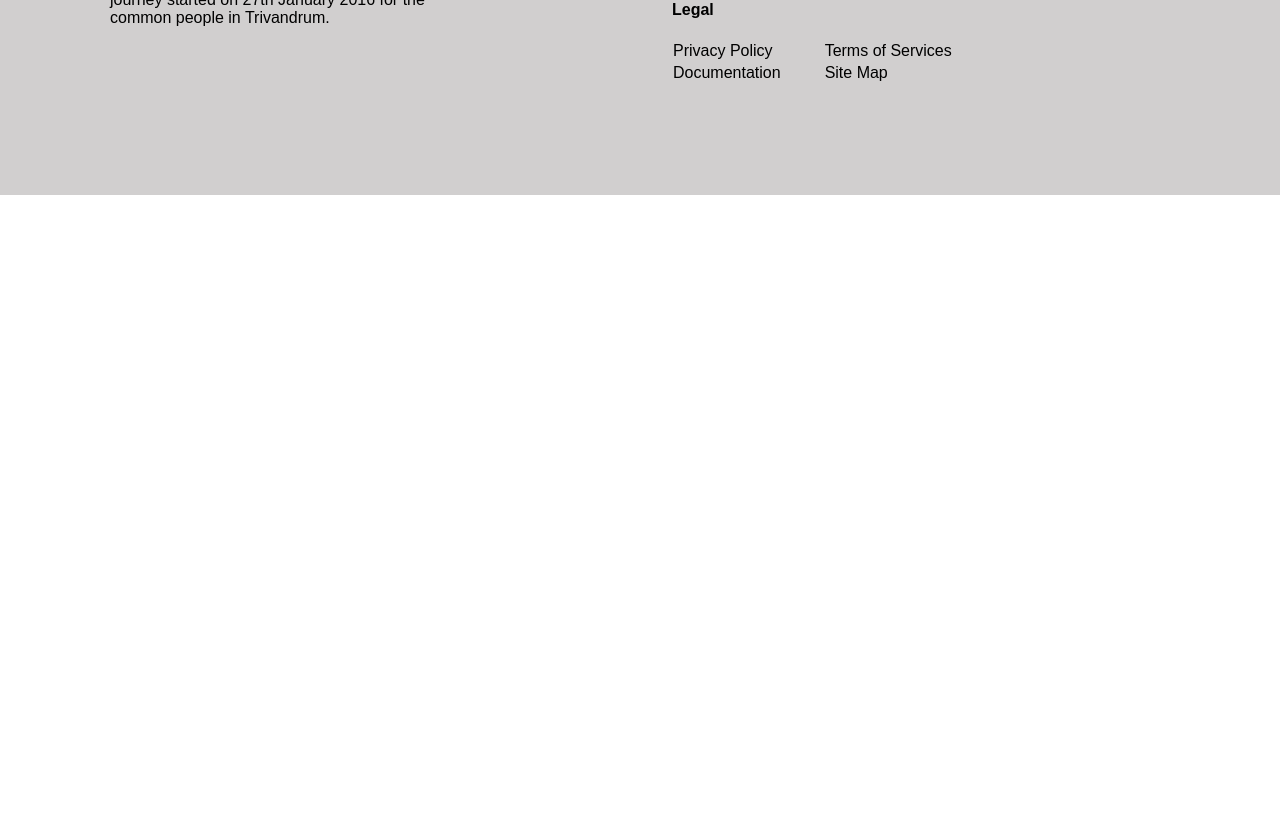
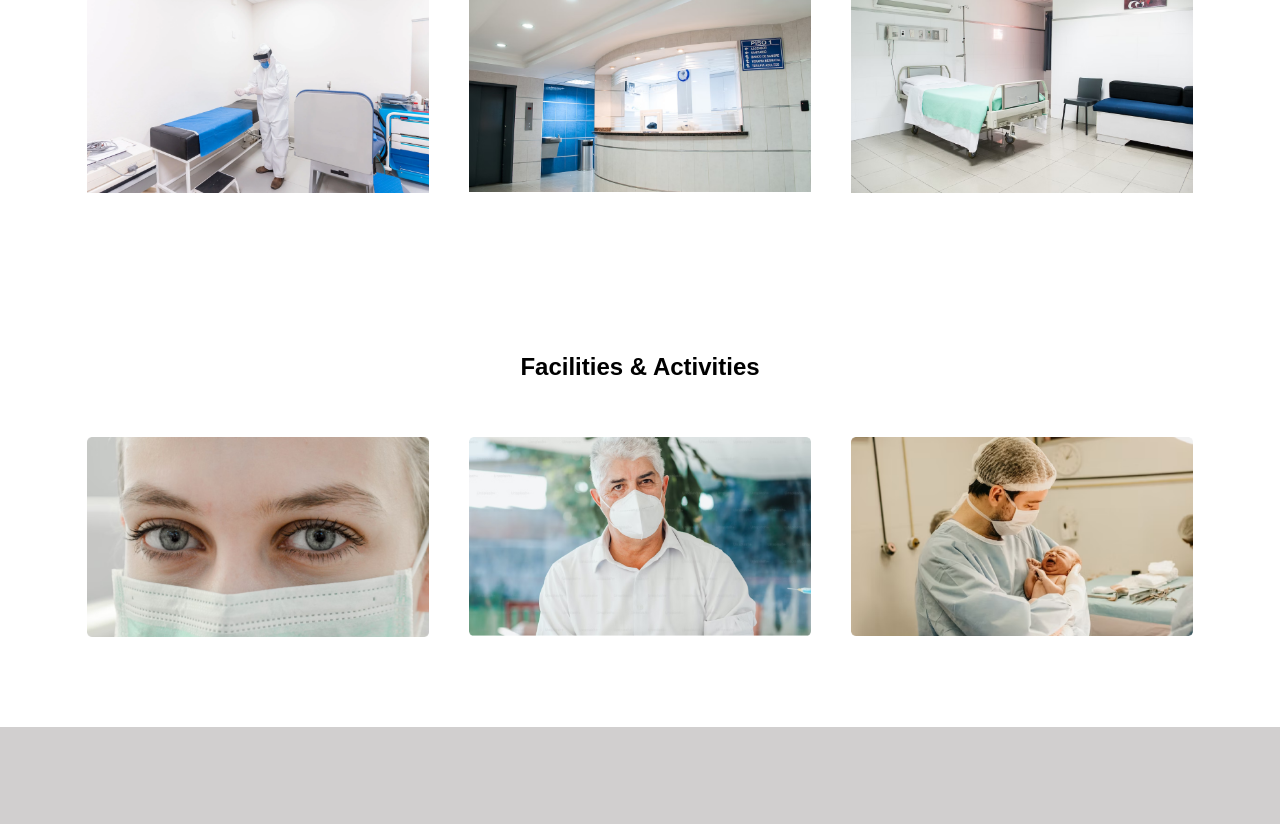
Before and after one commit to melwingeorgevarghese/html-css-training, a plain HTML site: page gg/gg.html in a window 1280 px wide. Shown: the part 2517-3341 px from the top of the page. Before the commit the page ends 2712 px from the top, so only its background shows below. Drawn offline with Linux system fonts and the light colour scheme.

Commit message:
Two new additions in the middle

```diff
--- a/gg/css.css
+++ b/gg/css.css
@@ -188,16 +188,22 @@ table{
     padding-bottom: 50px;
     flex: 2;
 }
-
+#middle3main{
+    justify-content: center;
+    padding: 70px;
+}
 #middle3{
     justify-content: center;
-    padding: 70px;
+    padding-bottom: 10px;
+
     display: flex;
     text-align: center;
 }
 .middle3_1{
-    width: 250px;
-    height: 300px;
+
     padding: 10px;
 
 }
+.middle4main{
+    padding: 70px;
+}
--- a/gg/gg.html
+++ b/gg/gg.html
@@ -120,6 +120,7 @@
         </ul>
       </div>
     </div>
+    <div id="middle3main">
       <h2 style="text-align: center">Meet Our Specialist</h2>
       <br />
       <p style="font-size: small; text-align: center; color: gray">
@@ -165,6 +166,53 @@
       </div>
 
       <button style="margin-left: 45%">View All</button>
+    </div>
+
+    <div class="middle4main">
+      <h2 style="text-align: center">Facilities & Activities</h2>
+      <br /><br />
+      <div style="display: flex; justify-content: center">
+        <img
+          style="width: 30%; padding: 20px; height: 30%"
+          src="Rectangle 24.png"
+          alt=""
+        />
+        <img
+          style="width: 30%; padding: 20px; height: 30%"
+          src="Rectangle 26.png"
+          alt=""
+        />
+        <img
+          style="width: 30%; padding: 20px; height: 30%"
+          src="Rectangle 27.png"
+          alt=""
+        />
+      </div>
+    </div>
+
+    <div class="middle4main">
+      <h2 style="text-align: center">Facilities & Activities</h2>
+      <br /><br />
+      <div style="display: flex; justify-content: center">
+        <img
+          style="width: 30%; padding: 20px; height: 30%"
+          src="Rectangle 10.png"
+          alt=""
+        />
+        <img
+          style="width: 30%; padding: 20px; height: 30%"
+          src="Rectangle 10 (1).png"
+          alt=""
+        />
+        <img
+          style="width: 30%; padding: 20px; height: 30%"
+          src="Rectangle 10 (2).png"
+          alt=""
+        />
+      </div>
+    </div>
+
+
 
     <div id="bottom">
       <div id="flex">
```
Also changed, not shown: gg/Rectangle 10 (1).png (added), gg/Rectangle 10 (2).png (added), gg/Rectangle 10.png (added), gg/Rectangle 24.png (added), gg/Rectangle 26.png (added), gg/Rectangle 27.png (added). Lines whose indentation alone changed are shown as unchanged.
